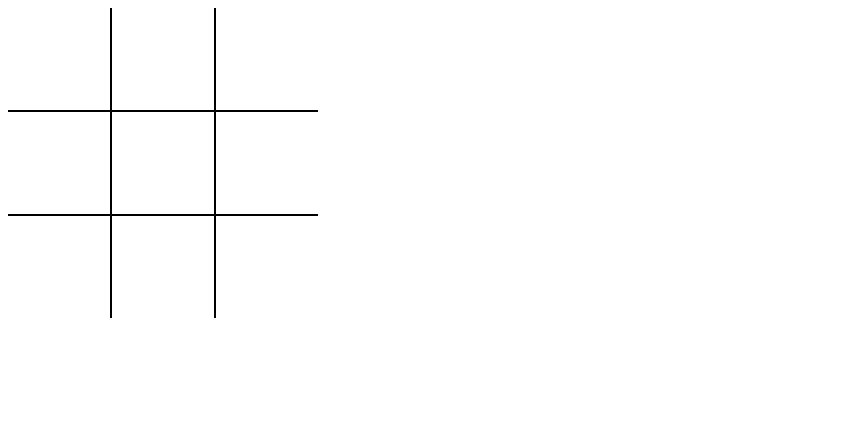
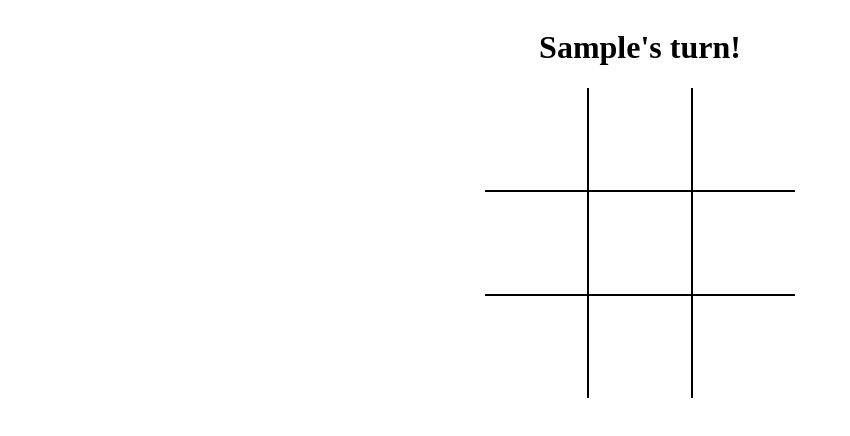
Before and after one commit to Frizzybman11/odin-tic-tac-toe, a plain HTML site: page index.html in a window 1280 px wide. Both pictures are taken after typing "Sample", "Sample" into the empty fields and a click on the button "Start Game". Shown: the whole page, without its empty margins (0-850 px from the left). Drawn offline with Linux system fonts and the light colour scheme.

Commit message:
Cleanup Global/Align Center

```diff
--- a/index.html
+++ b/index.html
@@ -8,6 +8,7 @@
     <script src="script.js" defer></script>
 </head>
 <body>
+    <div id="content">
         <h1>Let's play Tic Tac Toe!</h1>
         <form id="gameInfo">
             <label for="playerOne">Player One (X):</label>
@@ -16,5 +17,6 @@
             <input id="playerTwo" type="text" name="playerTwo">
         </form>
         <button id="startButton" type="submit" form="gameInfo">Start Game</button>
+    </div>
 </body>
 </html>
--- a/script.js
+++ b/script.js
@@ -1,19 +1,7 @@
+function game(playerOne, playerTwo, turnHeading){
     const gameboard = {
         spaces: [0, 1, 2, 3, 4, 5, 6, 7, 8]
     }
-
-const playerOne = {
-    name: "One",
-    marker: "X",
-    spaces: []
-}
-
-const playerTwo = {
-    name: "Two",
-    marker: "O",
-    spaces: []
-}
-
     const winConditions = {
         row1: [0, 1, 2],
         row2: [3, 4, 5],
@@ -24,8 +12,22 @@ const winConditions = {
         diag1: [0, 4, 8],
         diag2: [2, 4, 6]
     }
-
-const startButton = document.getElementById("startButton")
+    let gameStatus = "start"
+    let activeSquares = gameboard.spaces
+    while (gameStatus = "start"){
+        let turnStatus = "one"
+        while (turnStatus = "one"){
+            turnHeading.textContent = playerOne.name + "'s turn!"
+            //let userChoice = prompt()
+            if (userChoice in activeSquares){
+                playerOne.spaces.push(userChoice)
+                console.log(playerOne.spaces)
+            } else {
+                console.log("Invalid space. Try again!")
+            }
+        }
+    }
+}
 
 function boardHTML(){
     const boardTable = document.createElement("table")
@@ -65,31 +67,34 @@ function boardHTML(){
     boardTable.append(boardRow1)
     boardTable.append(boardRow2)
     boardTable.append(boardRow3)
-    document.body.insertAdjacentElement("afterbegin", boardTable)
+    document.getElementById("content").insertAdjacentElement("beforeend", boardTable)
 }
 
-function game(gameboard, playerOne, playerTwo, winConditions){
-    let gameStatus = "start"
-    let activeSquares = gameboard.spaces
-    while (gameStatus = "start"){
-        let turnStatus = "one"
-        while (turnStatus = "one"){
-            console.log(playerOne.name + "'s turn!")
-            //let userChoice = prompt()
-            if (userChoice in activeSquares){
-                playerOne.spaces.push(userChoice)
-                console.log(playerOne.spaces)
-            } else {
-                console.log("Invalid space. Try again!")
+const startButton = document.getElementById("startButton")
+
+const playerOne = {
+    name: "Player One",
+    marker: "X",
+    spaces: []
 }
-        }
-    }
+
+const playerTwo = {
+    name: "Player Two",
+    marker: "O",
+    spaces: []
 }
 
 startButton.addEventListener("click", () => {
-    playerOne.name = document.getElementById("playerOne").textContent
-    playerTwo.name = document.getElementById("playerTwo").textContent
-    document.body.innerHTML = ""
+    if (document.getElementById("playerOne").value != ""){
+    playerOne.name = document.getElementById("playerOne").value
+    }
+    if (document.getElementById("playerTwo").value != ""){
+    playerTwo.name = document.getElementById("playerTwo").value
+    }
+    document.getElementById("content").innerHTML = ""
+    const turnHeading = document.createElement("h1")
+    turnHeading.setAttribute("id", "playerTurn")
+    document.getElementById("content").insertAdjacentElement("afterbegin", turnHeading)
     boardHTML()
-    game(gameboard, playerOne, playerTwo, winConditions)
+    game(playerOne, playerTwo, turnHeading)
 })
--- a/styles.css
+++ b/styles.css
@@ -1,3 +1,9 @@
+#content{
+    display: flex;
+    flex-direction: column;
+    align-items: center;
+}
+
 table {
     border-collapse: collapse;
 }
```
Lines whose indentation alone changed are shown as unchanged.
